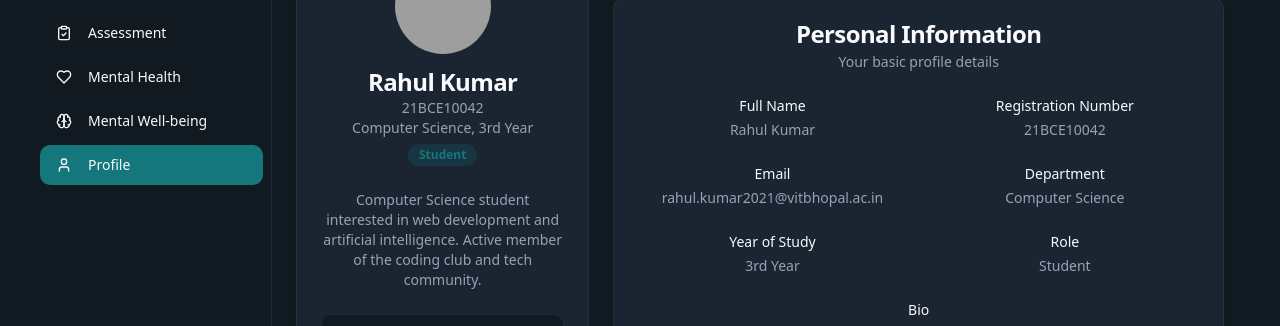
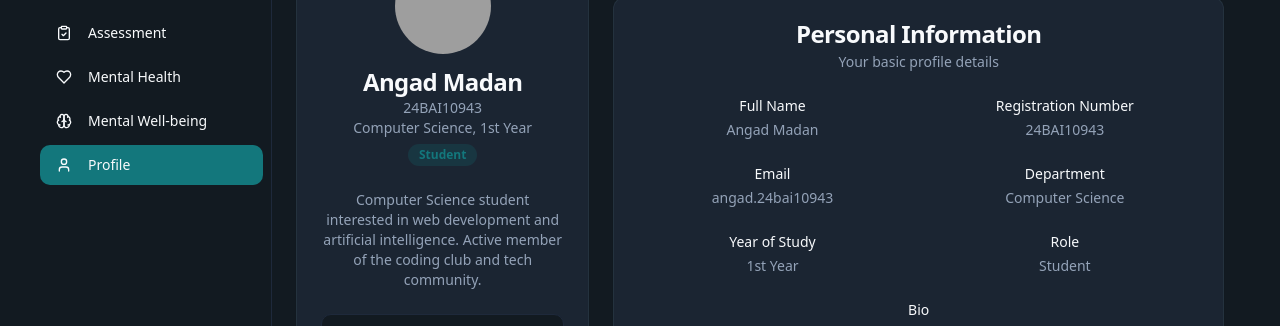
Before and after one commit to AdityaAmanAir/EDUVIT, a React (Vite) app: page /profile in a window 1280 px wide. Shown: the part 287-613 px from the top of the page. Built offline with nearby package versions, Linux system fonts and the light colour scheme; grey boxes are pictures that could not be loaded.

Commit message:
Update Profile.tsx
change v3.a

```diff
--- a/src/pages/Profile.tsx
+++ b/src/pages/Profile.tsx
@@ -17,12 +17,12 @@ const Profile = () => {
 
   // Mock user data
   const userData = {
-    name: "Rahul Kumar",
-    regNumber: "21BCE10042",
-    email: "rahul.kumar2021@vitbhopal.ac.in",
+    name: "Angad Madan",
+    regNumber: "24BAI10943",
+    email: "angad.24bai10943",
     role: "Student",
     department: "Computer Science",
-    yearOfStudy: "3rd Year",
+    yearOfStudy: "1st Year",
     bio: "Computer Science student interested in web development and artificial intelligence. Active member of the coding club and tech community.",
     subjects: ["Data Structures", "Computer Networks", "Database Management", "Web Development", "Machine Learning"],
     totalStudyHours: 245,
```
